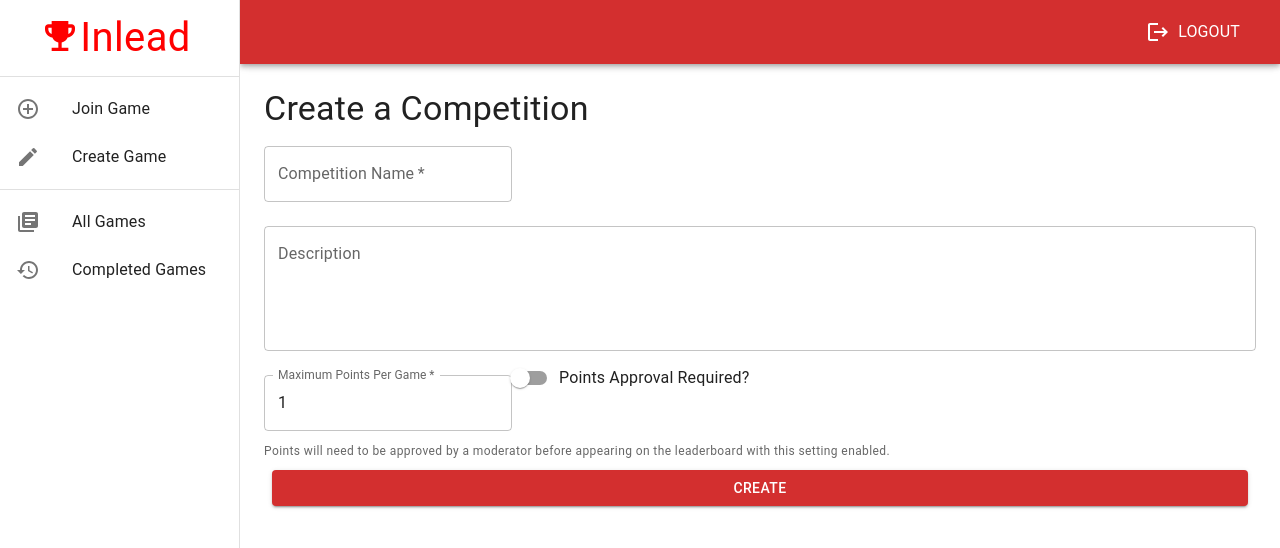
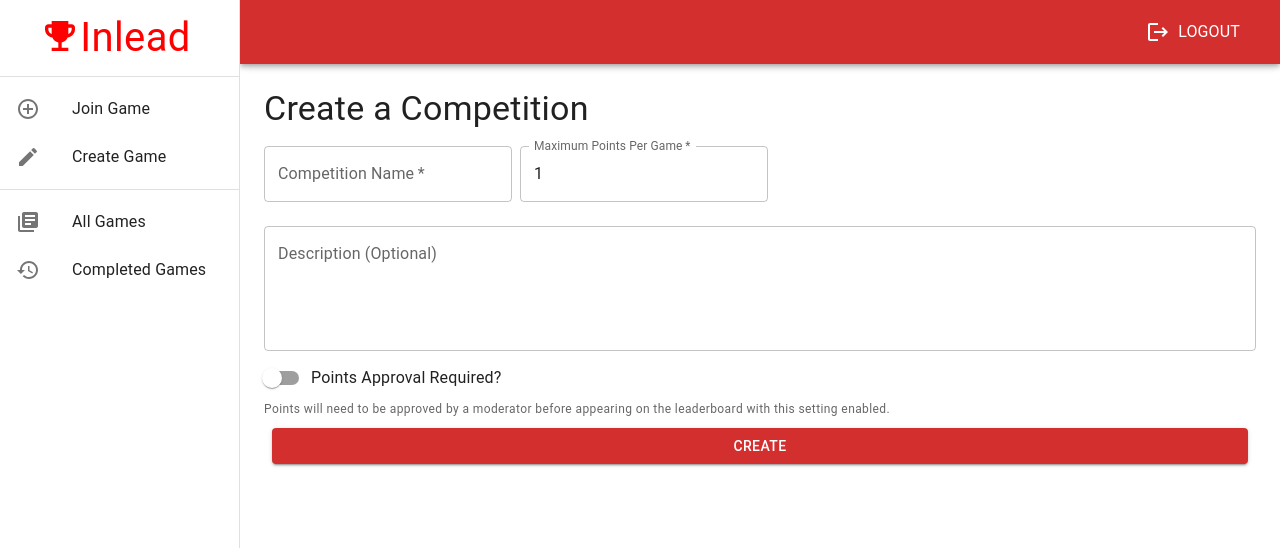
Before and after one commit to josh-ramos-22/Inlead, a React (Create React App) app in the folder frontend/: page /competitions/create in a window 1280 px wide. Shown: the top 548 px of the page. Built offline with nearby package versions, Linux system fonts and the light colour scheme; sample sign-in values are in the browser's storage.

Commit message:
rearranged competition creation form

```diff
--- a/frontend/src/pages/CompetitionCreatePage.tsx
+++ b/frontend/src/pages/CompetitionCreatePage.tsx
@@ -28,9 +28,11 @@ import { useNavigate } from "react-router-dom";
 const validationSchema = yup.object({
   name: yup
     .string()
-    .required("Please enter a competition name"),
+    .required("Please enter a competition name")
+    .max(20, "Name must be 20 characters or less"),
   description: yup
-    .string(),
+    .string()
+    .max(250, "Description must be 250 characters or less"),
   maxPointsPerGame: yup
     .number()
     .min(1, "Minimum points per game is 1")
@@ -106,9 +108,23 @@ const CompetitionCreatePage = () => {
           >
             {({ values, errors, isSubmitting }) => (
               <Form>
-                <ValidatedTextField placeholder="Competition Name" name="name" />
-                <ValidatedTextArea placeholder="Description" name="description" />
-                <ValidatedTextField placeholder="Maximum Points Per Game" type="number" name="maxPointsPerGame" />
+                <Box
+                  sx={{
+                    mr: 1,
+                    display: "inline"
+                  }}
+                >
+                  <ValidatedTextField placeholder="Competition Name" name="name"/>
+                </Box>
+
+                <Box
+                  sx={{
+                    display: "inline"
+                  }}
+                >
+                  <ValidatedTextField placeholder="Maximum Points Per Game" type="number" name="maxPointsPerGame" />
+                </Box>
+                <ValidatedTextArea placeholder="Description (Optional)" name="description" />
                 <ValidatedSwitch
                   name="isPointsModerated"
                   label="Points Approval Required?"
```
